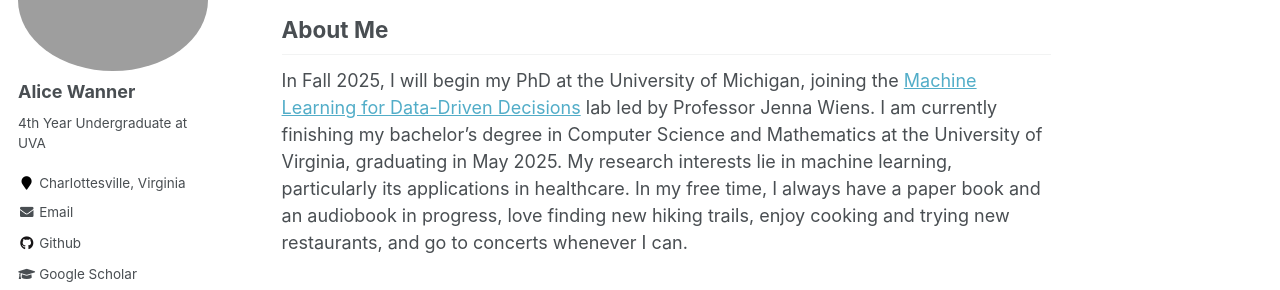
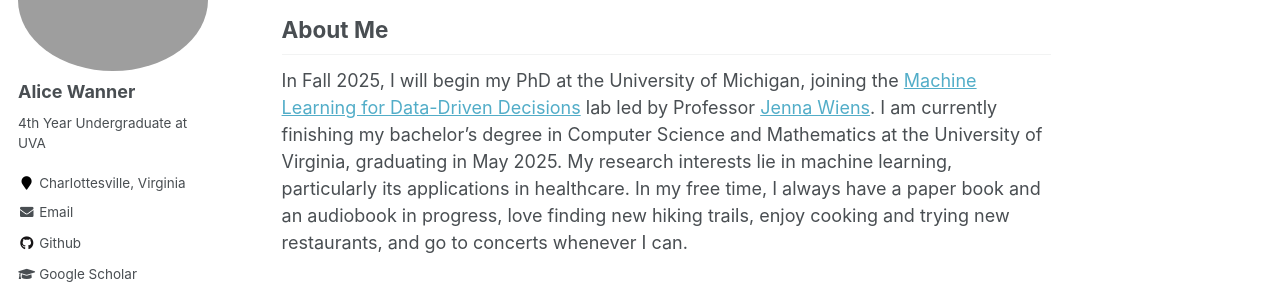
Before and after one commit to alicewanner/alicewanner.github.io, a Jekyll site: the page built from _pages/about.md, in a window 1280 px wide and 997 px high. Shown: the part 189-479 px from the top of the window. Built offline with Jekyll 4.4.1, drawn with Linux system fonts in a browser that asks for light colours; some of the changed lines change nothing that is shown.

Commit message:
added link to bio

```diff
--- a/_pages/about.md
+++ b/_pages/about.md
@@ -11,7 +11,7 @@
 About Me
 ---
 
-In Fall 2025, I will begin my PhD at the University of Michigan, joining the [Machine Learning for Data-Driven Decisions](https://wiens-group.engin.umich.edu/) lab led by Professor Jenna Wiens. I am currently finishing my bachelor’s degree in Computer Science and Mathematics at the University of Virginia, graduating in May 2025. My research interests lie in machine learning, particularly its applications in healthcare. In my free time, I always have a paper book and an audiobook in progress, love finding new hiking trails, enjoy cooking and trying new restaurants, and go to concerts whenever I can.
+In Fall 2025, I will begin my PhD at the University of Michigan, joining the [Machine Learning for Data-Driven Decisions](https://wiens-group.engin.umich.edu/) lab led by Professor [Jenna Wiens](https://websites.umich.edu/~wiensj/). I am currently finishing my bachelor’s degree in Computer Science and Mathematics at the University of Virginia, graduating in May 2025. My research interests lie in machine learning, particularly its applications in healthcare. In my free time, I always have a paper book and an audiobook in progress, love finding new hiking trails, enjoy cooking and trying new restaurants, and go to concerts whenever I can.
 
 News
 ---
```
